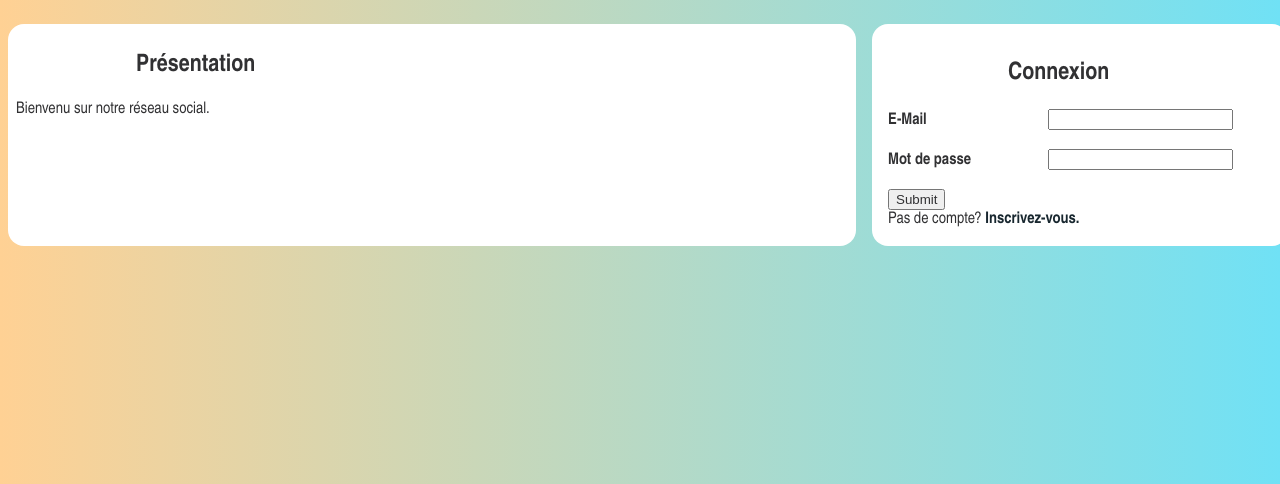
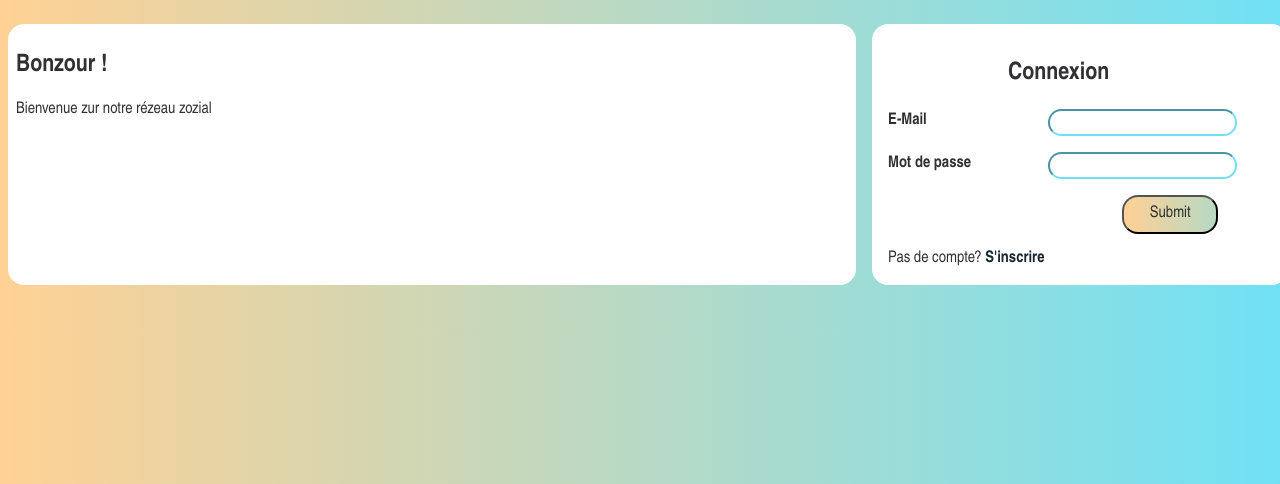
Before and after one commit to violaine-drt/Network-Les-zinzins, a PHP site: page /login.php in a window 1280 px wide. Shown: the top 484 px of the page. Run offline with PHP 8.4, Linux system fonts and the light colour scheme; some web fonts are replaced.

Commit message:
amélioration login/logout/registration

```diff
--- a/header.php
+++ b/header.php
@@ -2,7 +2,7 @@
 <img src="./citron.png" alt="Logo de notre réseau social" />
 <p>Les Zinzins Zestés</p>
         <nav id="menu">
-            <a href="news.php">News</a>
+            <a href="news.php">Newz</a>
             <a href="wall.php?wall_id=<?php echo $connectedId ?>">Wall</a>
             <a href="feed.php?user_id=<?php echo $connectedId ?>">Feed</a>
         </nav>
--- a/login.php
+++ b/login.php
@@ -15,8 +15,8 @@ $mysqli = importBdd();
 <body>
     <div id="wrapper">
         <aside>
-            <h2>Présentation</h2>
-            <p>Bienvenu sur notre réseau social.</p>
+            <h1>Bonzour !</h1>
+            <p>Bienvenue zur notre rézeau zozial</p>
         </aside>
         <main>
             <article>
@@ -25,7 +25,6 @@ $mysqli = importBdd();
                 $enCoursDeTraitement = isset($_POST['email']);
                 if ($enCoursDeTraitement) {
 
-                    echo "<pre>" . print_r($_POST, 1) . "</pre>";
                     $emailAVerifier = $_POST['email'];
                     $passwdAVerifier = $_POST['motpasse'];
                     //  Petite sécurité pour éviter les injection sql : https://www.w3schools.com/sql/sql_injection.asp
@@ -54,15 +53,15 @@ $mysqli = importBdd();
                 <form action="login.php" method="post">
                     <dl>
                         <dt><label for='email'>E-Mail</label></dt>
-                        <dd><input type='email' name='email'></dd>
+                        <dd><input type='email' name='email' class="inputtxt"></dd>
                         <dt><label for='motpasse'>Mot de passe</label></dt>
-                        <dd><input type='password' name='motpasse'></dd>
+                        <dd><input type='password' name='motpasse' class="inputtxt"></dd>
                     </dl>
-                    <input type='submit'>
+                    <input type='submit' class="inputbtn">
                 </form>
                 <p>
                     Pas de compte?
-                    <a href='registration.php'>Inscrivez-vous.</a>
+                    <a href='registration.php'>S'inscrire</a>
                 </p>
             </article>
         </main>
--- a/style.css
+++ b/style.css
@@ -1,14 +1,12 @@
 @font-face {
     font-family: "DM Sans";
-    src: url("./fonts/DM_Sans/DMSans-VariableFont_opsz,wght.ttf") format("opentype"),
+    src: url("./fonts/DM_Sans/DMSans-VariableFont_opsz,wght.ttf") format("opentype");
 }
 
 @font-face {
     font-family: "Dosis";
-    src: url("./fonts/Dosis/Dosis-VariableFont_wght.ttf") format("opentype"),
+    src: url("./fonts/Dosis/Dosis-VariableFont_wght.ttf") format("opentype");
 }
-
-
 
 body {
     background: #70e1f5; /* fallback for old browsers */
@@ -18,7 +16,6 @@ body {
     font-optical-sizing: auto;
     font-weight: 500;
     font-style: normal;
-
 }
 
 * {
@@ -32,7 +29,7 @@ a:hover {
     text-decoration: none;
 }
 
-h2{
+h2 {
     margin-left: 5em;
 }
 
@@ -108,9 +105,6 @@ body > header #user:hover ul {
     display: block;
 }
 
-h1{
-        margin-left: 0.5em;
-}
 #wrapper {
     display: flex;
     flex-flow: row;
@@ -356,3 +350,25 @@ button:focus::after {
 .heart:hover {
     cursor: pointer;
 }
+
+.inputbtn {
+    padding: 0.5em;
+    margin: 0 auto 1em 61%;
+    border-radius: 1em;
+    background-color: #fff;
+    font-family: "Dosis", "Arial Narrow", Arial, sans-serif;
+    width: 6em;
+    font-size: 1em;
+    background-image: linear-gradient(to right, #ffd194, #70e1f5);
+    background-size: 200% 200%;
+    transition: background-position 0.6s ease;
+}
+.inputbtn:hover {
+    background-position: right bottom;
+}
+
+.inputtxt {
+    padding: 0.3em;
+    border-radius: 1em;
+    border-color: #70e1f5;
+}
```
Also changed, not shown: logout.php (+12 -6 lines), registration.php (+6 -6 lines).
